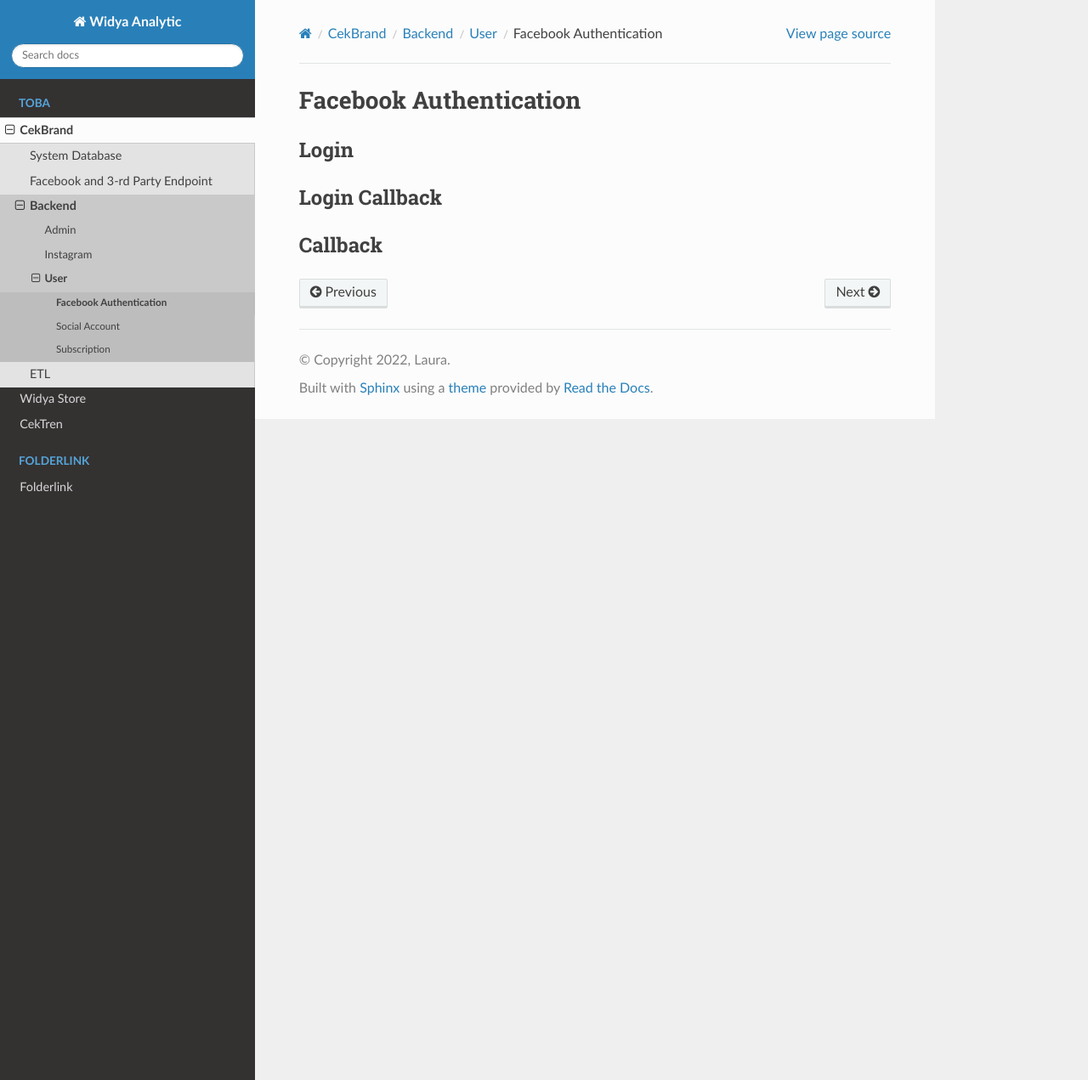
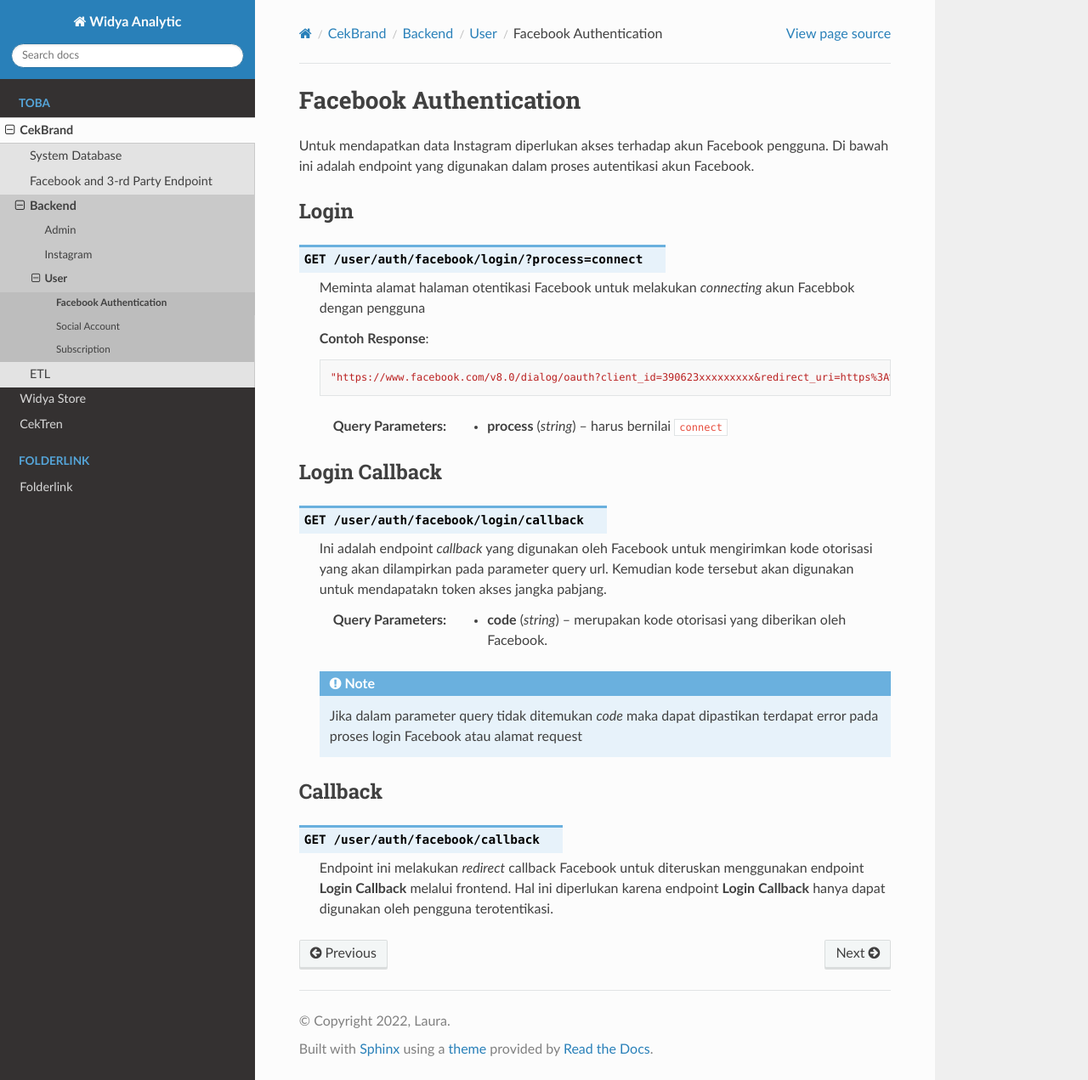
Before and after one commit to syrico/dokumentasi_data_widyaanalytics, a Sphinx documentation site: the page built from docs/source/Toba/cekbrand/backend/user/facebook_auth.rst, in a window 1280 px wide and 1271 px high. Shown: the whole window at 85% size. Built offline with Sphinx 7.4.7 and the Read the Docs theme 2.0.0, drawn with Linux system fonts in a browser that asks for light colours.

Commit message:
feat(user/facebook_auth): complete API docs

```diff
--- a/docs/source/Toba/cekbrand/backend/user/facebook_auth.rst
+++ b/docs/source/Toba/cekbrand/backend/user/facebook_auth.rst
@@ -1,11 +1,39 @@
 Facebook Authentication
 +++++++++++++++++++++++
+
+Untuk mendapatkan data Instagram diperlukan akses terhadap akun Facebook pengguna. Di bawah ini adalah endpoint yang digunakan dalam proses autentikasi akun Facebook.
 
 Login
 =====
 
+.. http:get:: /user/auth/facebook/login/?process=connect
+
+   Meminta alamat halaman otentikasi Facebook untuk melakukan *connecting* akun Facebbok dengan pengguna
+
+   **Contoh Response**:
+
+   .. sourcecode:: json
+
+      "https://www.facebook.com/v8.0/dialog/oauth?client_id=390623xxxxxxxxx&redirect_uri=https%3A%2F%apps.toba.ai%3A8081%2Frestapi%2Fuser%2Fauth%2Ffacebook%2Fcallback%2F&scope=pages_show_list+pages_read_engagement+email+instagram_basic+instagram_manage_insights&response_type=code&state=99cSbIHiA4v3&auth_type=reauthenticate"
+
+   :query string process: harus bernilai ``connect``
+
 Login Callback
 ==============
 
+.. http:get:: /user/auth/facebook/login/callback
+
+   Ini adalah endpoint *callback* yang digunakan oleh Facebook untuk mengirimkan kode otorisasi yang akan dilampirkan pada parameter query url. Kemudian kode tersebut akan digunakan untuk mendapatakn token akses jangka pabjang.
+
+   :query string code: merupakan kode otorisasi yang diberikan oleh Facebook.
+
+   .. note::
+
+      Jika dalam parameter query tidak ditemukan `code` maka dapat dipastikan terdapat error pada proses login Facebook atau alamat request
+
 Callback
 ========
+
+.. http:get:: /user/auth/facebook/callback
+
+   Endpoint ini melakukan *redirect* callback Facebook untuk diteruskan menggunakan endpoint **Login Callback** melalui frontend. Hal ini diperlukan karena endpoint **Login Callback** hanya dapat digunakan oleh pengguna terotentikasi.
```
